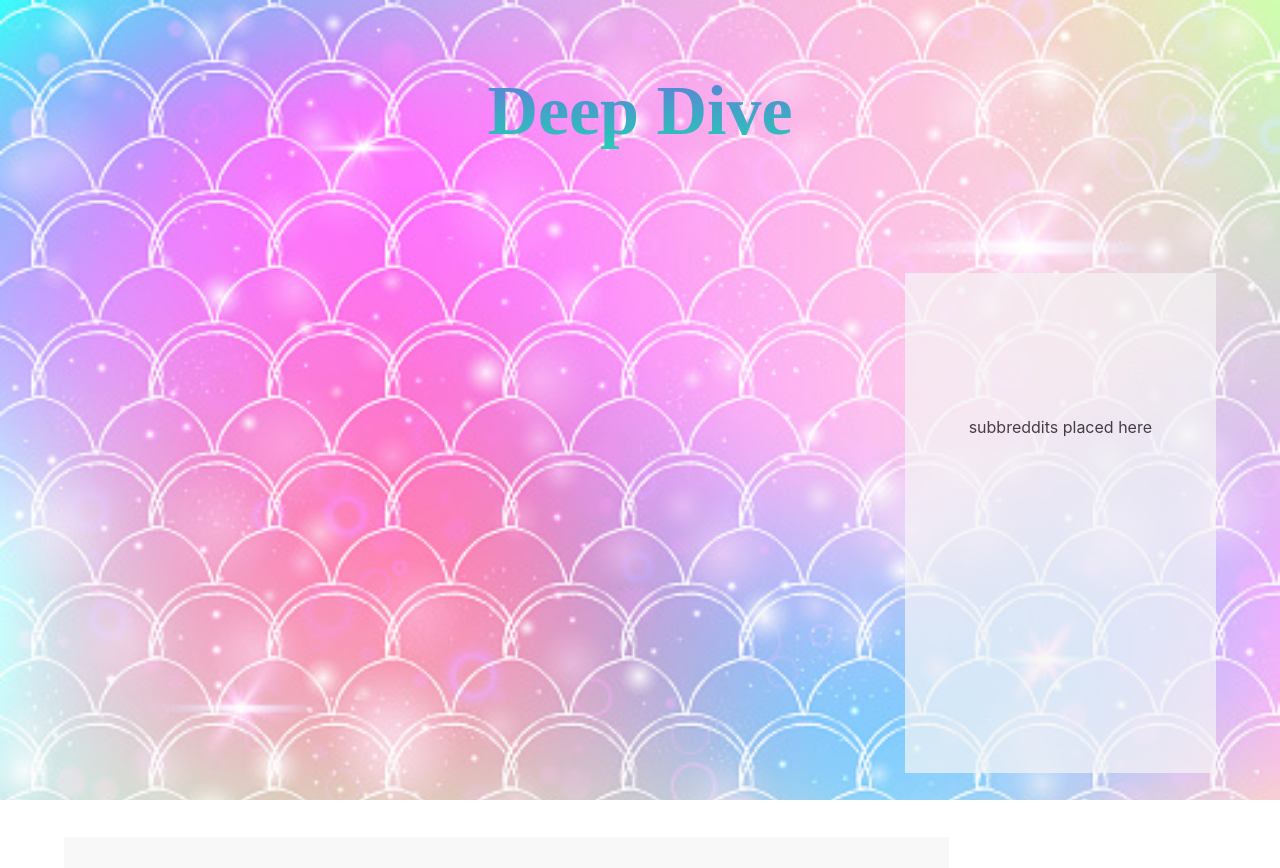
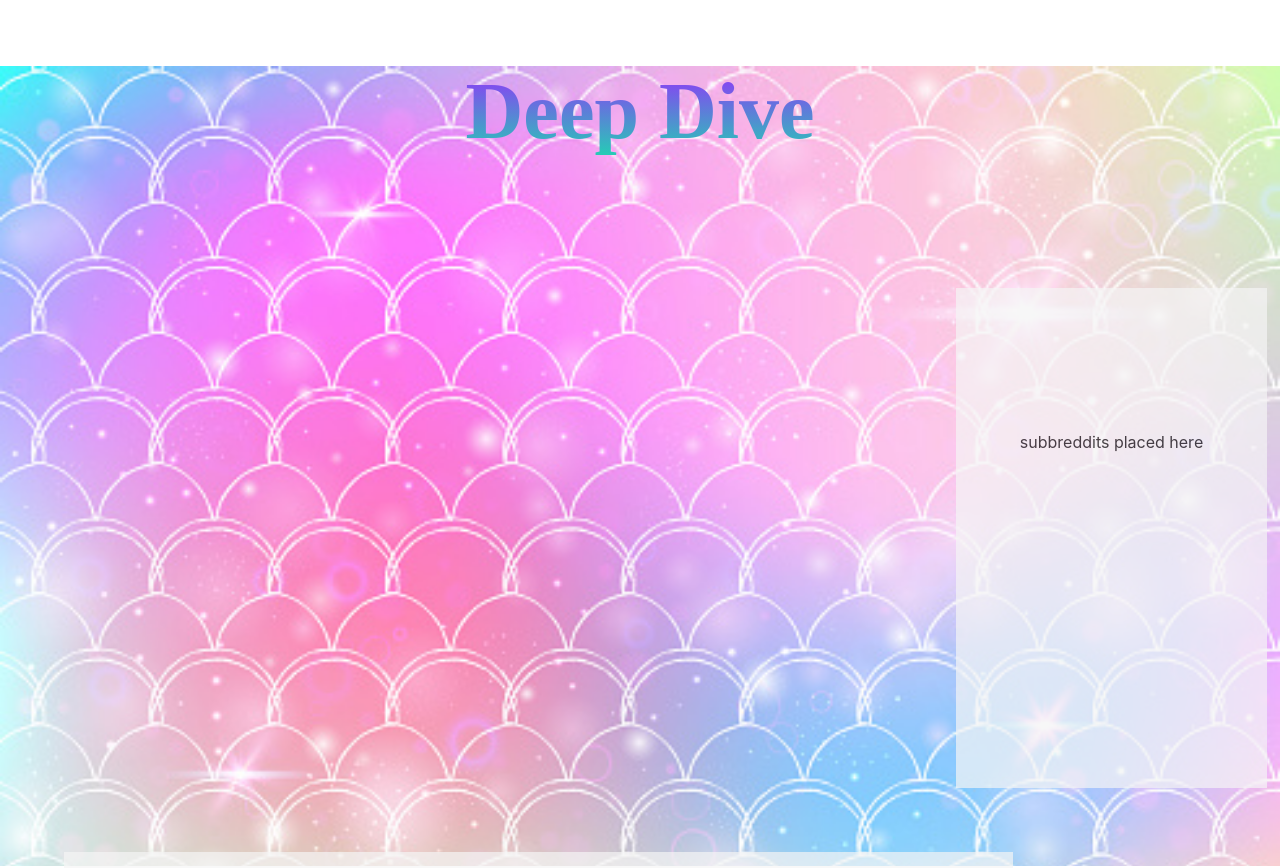
Before and after one commit to EmmaSecrest/redditApp, a React (Create React App) app: page / in a window 1280 px wide. Shown: the top 868 px of the page. Built offline with nearby package versions, Linux system fonts and the light colour scheme.

Commit message:
small adjustments made to the frame

```diff
--- a/src/App.css
+++ b/src/App.css
@@ -17,14 +17,14 @@
   margin-left: 5%;
   padding: 15% 20%;
   padding-bottom: 20%;
-  padding-right: 35%;
+  padding-right: 40%;
 
 }
 .subreddits{
   background-color: whitesmoke;
   float:right;
   margin-top: 5%;
-  margin-right: 5%;
+  margin-right: 1%;
   padding: 10% 5% ;
   padding-bottom: 25%;
   opacity: .7;
@@ -34,9 +34,10 @@
    background-image: linear-gradient(0deg, rgba(35,207,180,1) 0%, rgba(151,45,253,1) 100%);
    background-clip: text;
    color: transparent;
-   padding-top: 1%;
+   /* padding-top: 1%; */
+   margin-top: 1%;
 }
 h1{
-  font-size: 70px;
+  font-size: 80px;
   font-family: "Brush Script MT";
 }
```
